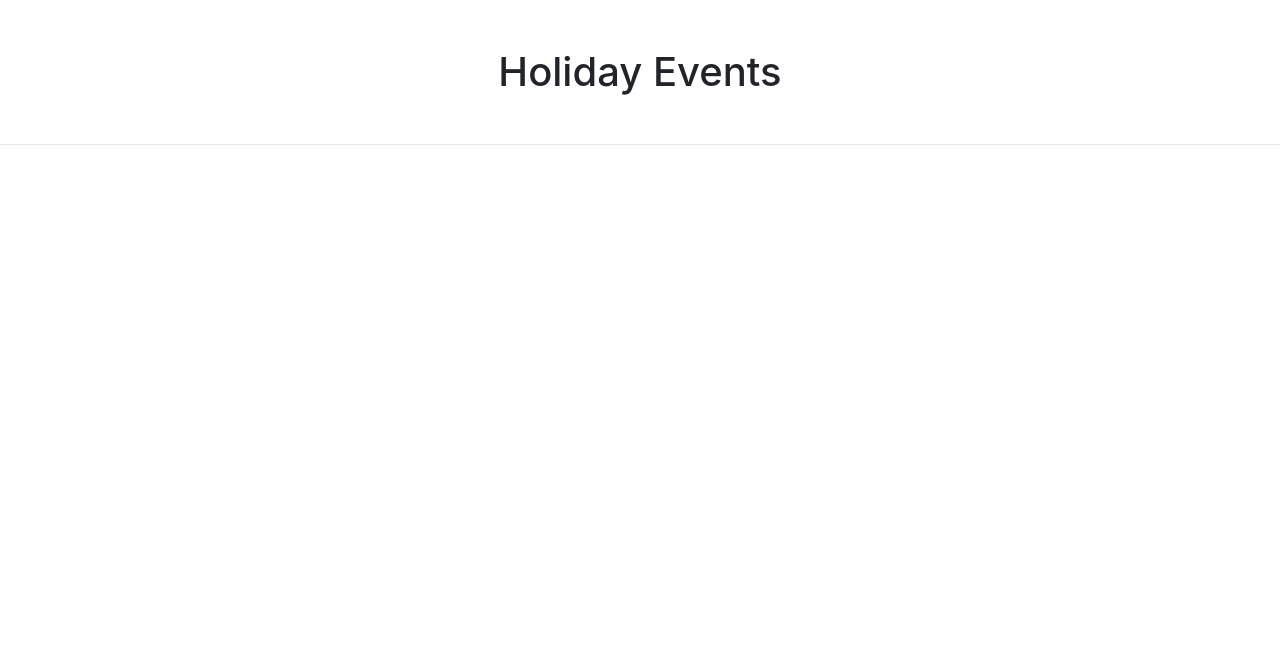
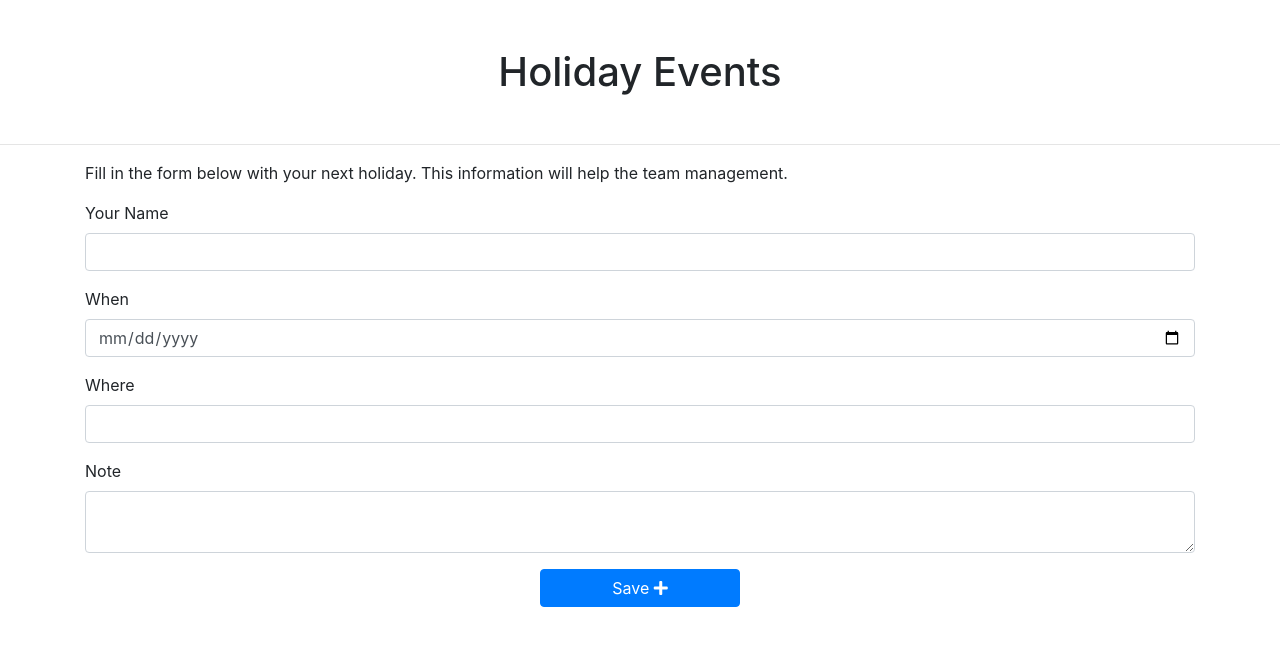
Before and after one commit to h1ghland3r/holidayevents, an Angular app: page / in a window 1280 px wide. Shown: the top 646 px of the page. Built offline with nearby package versions, Linux system fonts and the light colour scheme.

Commit message:
Create template for the form and call it in the app.component

```diff
--- a/src/app/app.component.html
+++ b/src/app/app.component.html
@@ -4,6 +4,9 @@
 
     <!-- Main Content -->
     <div class="container">
+        <!-- Form -->
+        <app-form></app-form>
 
+        <!-- Data -->
     </div>
 </div>
--- a/src/app/components/form/form.component.html
+++ b/src/app/components/form/form.component.html
@@ -1,3 +1,27 @@
-<p>
-  form works!
-</p>
+<div class="mt-2 mb-2">
+    <p>Fill in the form below with your next holiday. This information will help the team management.</p>
+</div>
+<div>
+    <div class="form-group">
+        <label for="name">Your Name</label>
+        <input type="text" name="name" id="name" class="form-control" [(ngModel)]="name">
+    </div>
+    <div class="form-group">
+        <label for="when">When</label>
+        <input type="date" name="when" id="name" class="form-control" [(ngModel)]="date">
+    </div>
+    <div class="form-group">
+        <label for="location">Where</label>
+        <input type="text" name="location" id="location" class="form-control" [(ngModel)]="location">
+    </div>
+    <div class="form-group">
+        <label for="note">Note</label>
+        <textarea class="form-control" rows="2" [(ngModel)]="note"></textarea>
+    </div>
+    <div class="text-center mt-3">
+        <button type="submit" class="btn btn-primary" (click)="save()">
+            <span>Save </span>
+            <i class="fas fa-plus"></i>
+        </button>
+    </div>
+</div>
```
